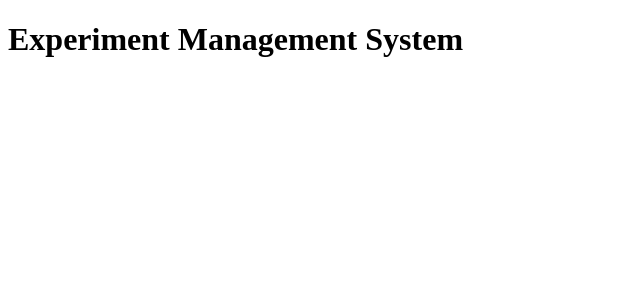
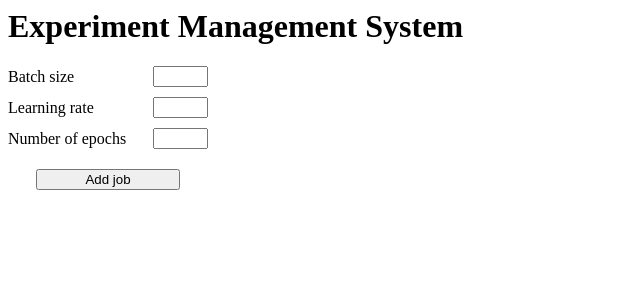
Before and after one commit to bartolomeou/MNIST, a Flask app: page / in a window 1280 px wide. Shown: the top 300 px of the page, without its empty margins (0-640 px from the left). Run offline with Flask 3, Linux system fonts and the light colour scheme.

Commit message:
hyperparameter form

```diff
--- a/app.py
+++ b/app.py
@@ -6,10 +6,8 @@ app = Flask(__name__)
 def index():
     return render_template('index.html')
 
-@app.route('/submit_experiment')
-def submit_experiment():
-    return 'Experiment submitted!'
+@app.route('/add_job', methods=['POST'])
+def add_job():
+    print('New job')
 
-@app.route('/get_experiment_results')
-def get_experiment_results():
-    return 'Experiment results'
+    return render_template('index.html')
--- a/templates/index.html
+++ b/templates/index.html
@@ -1,13 +1,78 @@
+<style>
+	.container {
+		width: 200px; /* Set a width for the container if desired */
+	}
+
+	.break {
+		clear: both;
+		justify-content: center;
+		margin-top: 20px;
+	}
+
+	form div {
+		display: flex; /* Use flexbox for layout */
+		align-items: center; /* Align items vertically in the center */
+		margin-bottom: 10px; /* Add spacing between label-input pairs */
+	}
+
+	label {
+		flex: 2; /* Let labels take up available space */
+		margin-right: 10px; /* Add spacing between label and input box */
+	}
+
+	input {
+		flex: 0.7; /* Let input boxes take up more space */
+		width: 50%; /* Make input boxes fill their container */
+		box-sizing: border-box; /* Include padding and border in the width */
+	}
+</style>
+
 <!-- templates/index.html -->
 <!DOCTYPE html>
 <html lang="en">
 	<head>
 		<meta charset="UTF-8" />
-		<meta name="viewport" content="width=device-width, initial-scale=1.0" />
 		<title>Experiment Management System</title>
 	</head>
 	<body>
 		<h1>Experiment Management System</h1>
 		<!-- Add your UI components here -->
+		<div class="container">
+			<form id="'newJob" action="{{url_for('add_job')}}" method="POST">
+				<div>
+					<label for="batch-size">Batch size</label>
+					<input
+						type="text"
+						id="batch-size"
+						name="batch-size"
+						required
+					/>
+				</div>
+
+				<div>
+					<label for="learning-rate">Learning rate</label>
+					<input
+						type="text"
+						id="learning-rate"
+						name="learning-rate"
+						required
+					/>
+				</div>
+
+				<div>
+					<label for="number-of-epochs">Number of epochs</label>
+					<input
+						type="text"
+						id="number-of-epochs"
+						name="number-of-epochs"
+						required
+					/>
+				</div>
+
+				<div class="break">
+					<input class="button1" value="Add job" type="submit" />
+				</div>
+			</form>
+		</div>
 	</body>
 </html>
```
Also changed, not shown: 1 other file.
